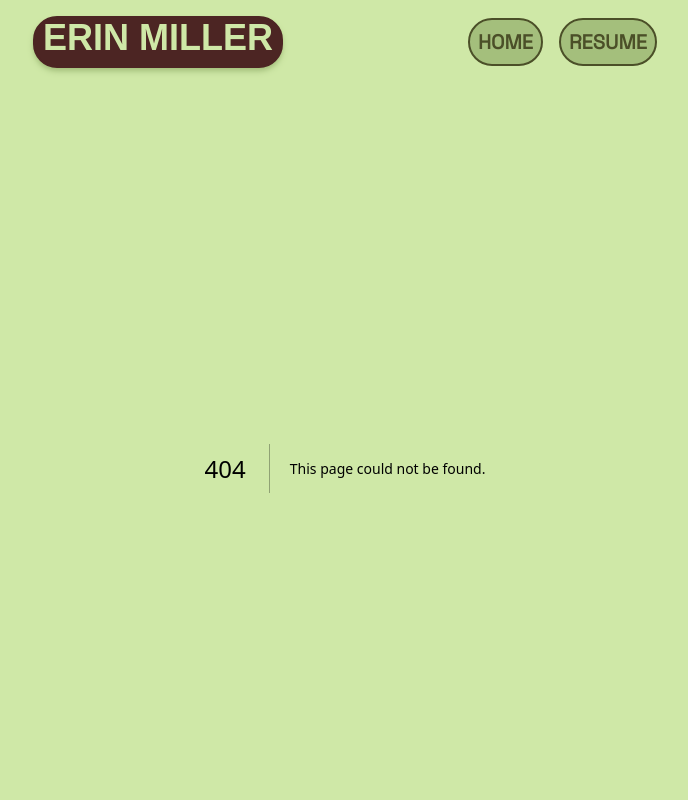
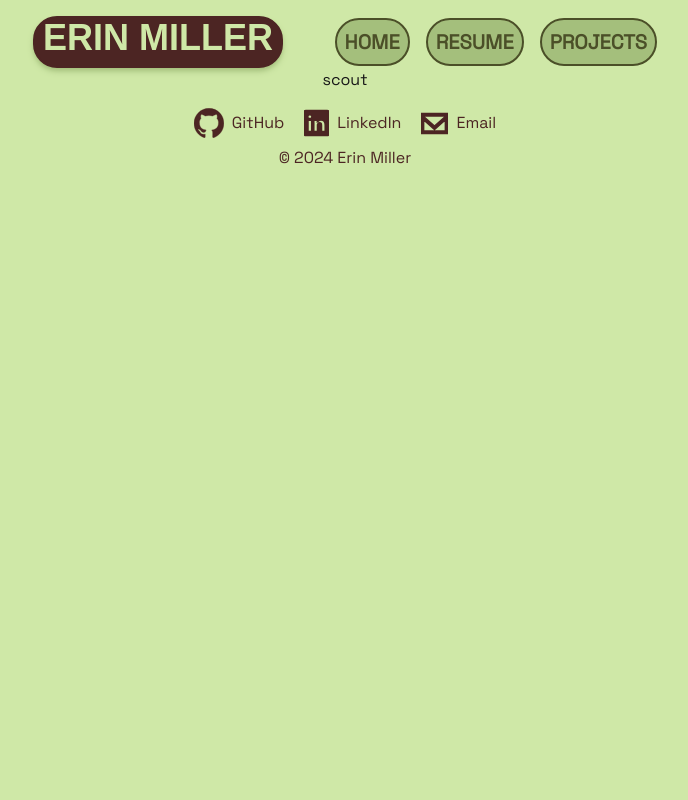
Before and after one commit to erin-miller/portfolio, a Next.js app: page /projects/toonscout in a window 1280 px wide. Before the commit this address had no page. Shown: the top 800 px of the page, without its empty margins (295-983 px from the left). Built offline with nearby package versions, Linux system fonts and the light colour scheme; a web font is replaced by a local one.

Commit message:
add: projects dropdown and pages

```diff
--- a/app/navbar.tsx
+++ b/app/components/navbar.tsx
@@ -4,13 +4,20 @@ import { useState } from "react";
 
 export default function Navbar() {
   const [isVisible, setIsVisible] = useState(false);
+  const [showProjects, setShowProjects] = useState(false);
 
   const toggleMenu = () => {
     setIsVisible(!isVisible);
   };
 
+  const toggleProjects = () => {
+    setShowProjects(!showProjects);
+  };
+
   const homeLink = "/";
   const resumeLink = "/resume.pdf";
+  const calcLink = "/projects/toonapicalc";
+  const scoutLink = "/projects/toonscout";
 
   return (
     <nav className="nav-container">
@@ -33,7 +40,24 @@ export default function Navbar() {
                 RESUME
               </Link>
             </li>
+            <li>
+              <button onClick={toggleProjects} className="nav-btn">
+                PROJECTS
+              </button>
+            </li>
           </ul>
+          {showProjects && (
+            <div className="dropdown-menu animate-fade-in mt-36">
+              <ul className="space-y-2 p-2">
+                <li className="dropdown-item">
+                  <Link href={scoutLink}>ToonScout</Link>
+                </li>
+                <li className="dropdown-item px-1">
+                  <Link href={calcLink}>Toon API Calculator</Link>
+                </li>
+              </ul>
+            </div>
+          )}
         </div>
 
         {/* menu btn */}
@@ -72,7 +96,7 @@ export default function Navbar() {
           </button>
 
           {isVisible && (
-            <div className="dropdown-menu animate-fade-in">
+            <div className="dropdown-menu animate-fade-in md:hidden">
               <ul className="space-y-2 p-2">
                 <li className="dropdown-item">
                   <Link href={homeLink}>HOME</Link>
--- a/app/globals.css
+++ b/app/globals.css
@@ -20,70 +20,71 @@ body {
   font-family: Arial, Helvetica, sans-serif;
 }
 
-html, body {
-    margin: 0;
-    padding: 0;
-    overflow-x: hidden;
+html,
+body {
+  margin: 0;
+  padding: 0;
+  overflow-x: hidden;
 }
 
 .title {
-    @apply font-[family-name:var(--font-notable)] scale-up hover:text-darkolive bg-cbrown border-cbrown border-2 rounded-3xl
-    inline-block pb-2 px-2 shadow-md shadow-darkolive
+  @apply font-[family-name:var(--font-notable)] scale-up hover:text-darkolive bg-cbrown border-cbrown border-2 rounded-3xl
+    inline-block pb-2 px-2 shadow-md shadow-darkolive;
 }
 
 .splash {
-    @apply font-[family-name:var(--font-space-grotesk)] font-bold text-3xl md:text-4xl lg:text-5xl
+  @apply font-[family-name:var(--font-space-grotesk)] font-bold text-3xl md:text-4xl lg:text-5xl;
 }
 
 .filled-border {
-    @apply bg-darkolive border-darkmoss border-2 rounded-3xl inline-block p-2
+  @apply bg-darkolive border-darkmoss border-2 rounded-3xl inline-block p-2;
 }
 
 .filled-border:hover {
-    @apply border-cbrown
+  @apply border-cbrown;
 }
 
 .dotted-border {
-    @apply border-dashed bg-darkolive border-moss border-4 rounded-3xl inline-block p-2
+  @apply border-dashed bg-darkolive border-moss border-4 rounded-3xl inline-block p-2;
 }
 
 .icon-container {
-    @apply hover:text-cpurple flex items-center space-x-2 hover:scale-105
+  @apply hover:text-cpurple flex items-center space-x-2 hover:scale-105;
 }
 
 .icon {
-    @apply h-full w-full fill-current stroke-current;
+  @apply h-full w-full fill-current stroke-current;
 }
 
 .nav-container {
-    @apply text-darkmoss text-nowrap page-length
+  @apply text-darkmoss text-nowrap page-length;
 }
 
 .nav-btn {
-    @apply hover:text-darkmoss hover:text-cbrown rounded-full scale-up filled-border
+  @apply hover:text-cbrown rounded-full scale-up filled-border;
 }
 
 .nav-btn-container {
-    @apply hidden md:flex font-bold text-xl items-center pl-4
+  @apply relative hidden md:flex font-bold text-xl items-center pl-4;
 }
 
 .dropdown-menu {
-    @apply absolute right-1 p-1 text-cbrown text-center font-bold
-    rounded-xl shadow-md bg-darkolive border-darkmoss border-2 text-left md:hidden
+  @apply absolute right-1 p-1 text-cbrown font-bold text-center
+    rounded-xl shadow-md bg-darkolive border-darkmoss border-2;
 }
 
 .dropdown-item {
-    @apply hover:text-darkmoss hover:bg-olive rounded-full
+  @apply hover:text-darkmoss hover:bg-olive rounded-full text-lg;
 }
 
 .scale-up {
-    @apply hover:scale-105 transition duration-150
+  @apply hover:scale-105 transition duration-150;
 }
 
 .test-outline {
-    @apply outline outline-red-500
+  @apply outline outline-red-500;
 }
 
 .page-length {
-    @apply w-full md:w-2/3 lg:w-1/2
+  @apply w-full md:w-2/3 lg:w-1/2;
 }
--- a/app/layout.tsx
+++ b/app/layout.tsx
@@ -2,8 +2,8 @@ import type { Metadata } from "next";
 import "./globals.css";
 
 import { Space_Grotesk, Audiowide, Notable } from "next/font/google";
-import Navbar from "./navbar";
-import Footer from "./footer";
+import Navbar from "./components/navbar";
+import Footer from "./components/footer";
 
 const space_grotesk = Space_Grotesk({
   variable: "--font-space-grotesk",
--- a/app/page.tsx
+++ b/app/page.tsx
@@ -1,4 +1,4 @@
-import SplashAnim from "./splashAnim";
+import SplashAnim from "./components/splashAnim";
 
 export default function Home() {
   return (
--- /dev/null
+++ b/app/projects/toonapicalc/page.tsx
@@ -0,0 +1,3 @@
+export default function ToonAPICalc() {
+  return <div>calc</div>;
+}
--- /dev/null
+++ b/app/projects/toonscout/page.tsx
@@ -0,0 +1,3 @@
+export default function ToonScout() {
+  return <div>scout</div>;
+}
--- a/tsconfig.json
+++ b/tsconfig.json
@@ -13,6 +13,7 @@
     "isolatedModules": true,
     "jsx": "preserve",
     "incremental": true,
+    "sourceMap": true,
     "plugins": [
       {
         "name": "next"
```
Also changed, not shown: app/components/footer.tsx (renamed from app/footer.tsx), app/components/splashAnim.tsx (renamed from app/splashAnim.tsx).
